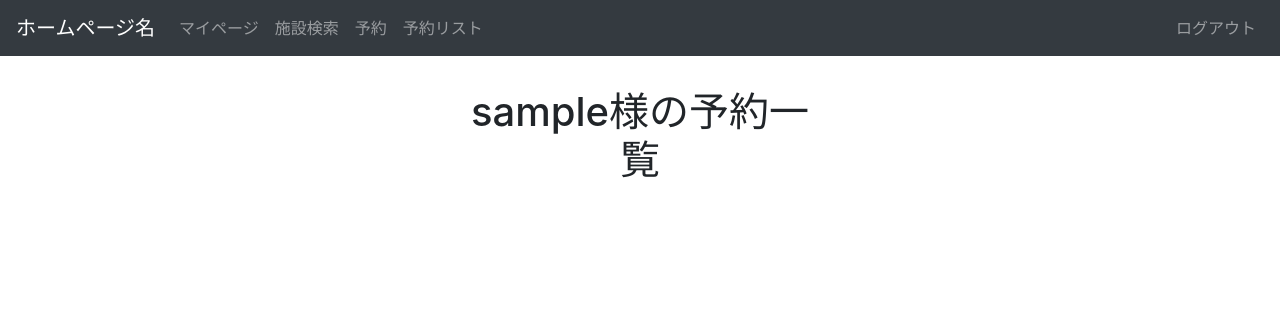
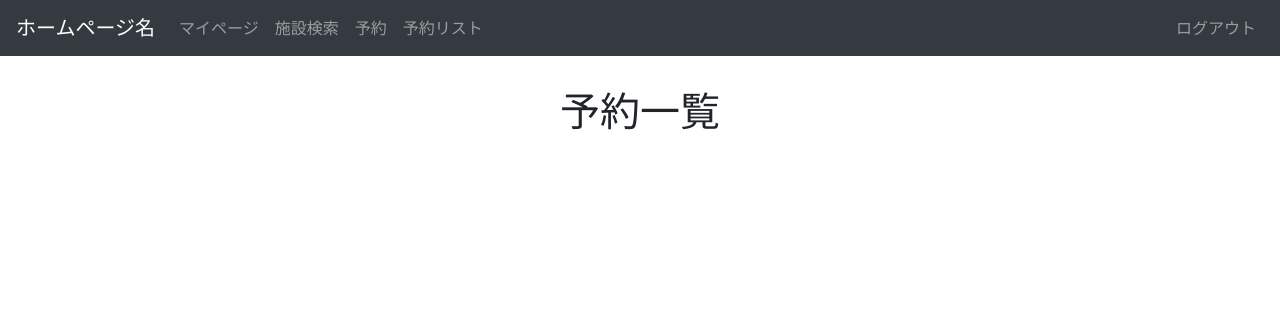
Before and after one commit to inaba1203mpka/sal_server_test, a Django app: page /reservation_list/ in a window 1280 px wide. Shown: the top 316 px of the page. Run offline with Django 3.2, Linux system fonts and the light colour scheme; the visitor is signed in with stand-in values (Sample User, id 1); data comes from the database, SQL or seed files in the repository; data that the repository does not hold is empty; some libraries are stand-ins or nearby versions.

Commit message:
施設選択完成(検索未完成),予約一覧完成

```diff
--- a/sal_server/system/templates/system/reservation_list.html
+++ b/sal_server/system/templates/system/reservation_list.html
@@ -2,22 +2,54 @@
 
 {% block content %}
 
-  <div class="container">
-    <div class="row no-gutters">
-      <div class="col-4 offset-4">
-        <h1 class="my-3 text-center">{{username}}様の予約一覧</h1>
+<div class="container">
+  <div class="row no-gutters">
+    <div class="col-md-4 offset-md-4">
+      <h1 class="my-3 text-center">予約一覧</h1>
+    </div>
+  </div>
+  <div class="row">
+    {% for r in my_reservations %}
+    <div class="col-md-6 offset-md-3">
+      <div class="card">
+        <div class="card-body">
+          <div class="row">
+
+
+
+            <div class="col-12">
+              <h2>予約日時</h2>
+            </div>
+
+            <div class="col-12">
+              <h5>・{{ r.date_select }}</h5>
+            </div>
+            <div class="col-12">
+              <h2>場所</h2>
+              <h5>・{{ r.facility }}</h5>
+            </div>
+
+
+
+
+
+
+
+            <div class="col-md-6 mt-3 offset-md-3">
+
+              <form action="{% url 'system:reservation_delete' r.pk %}" method="POST">
+                <button type="submit" class="btn btn-success btn-block">削除</button>
+                {% csrf_token %}
+              </form>
+
+
+            </div>
+          </div>
+        </div>
       </div>
     </div>
-    <dev class="row">
-      {% for r in my_reservations %}
-        {{ r.owner_id }}<br>
-        {{ r.date_select }}<br>
-        {{ r.facility }}
-
-        <a href="{% url 'system:reservation_delete' r.pk %}">削除</a><br>
-        <hr>
-      {% endfor %}
-    </dev>
+    {% endfor %}
   </div>
+</div>
 
 {% endblock content %}
```
Also changed, not shown: sal_server/system/templates/system/facility_list.html (+5 -4 lines), sal_server/qr.png (added).
